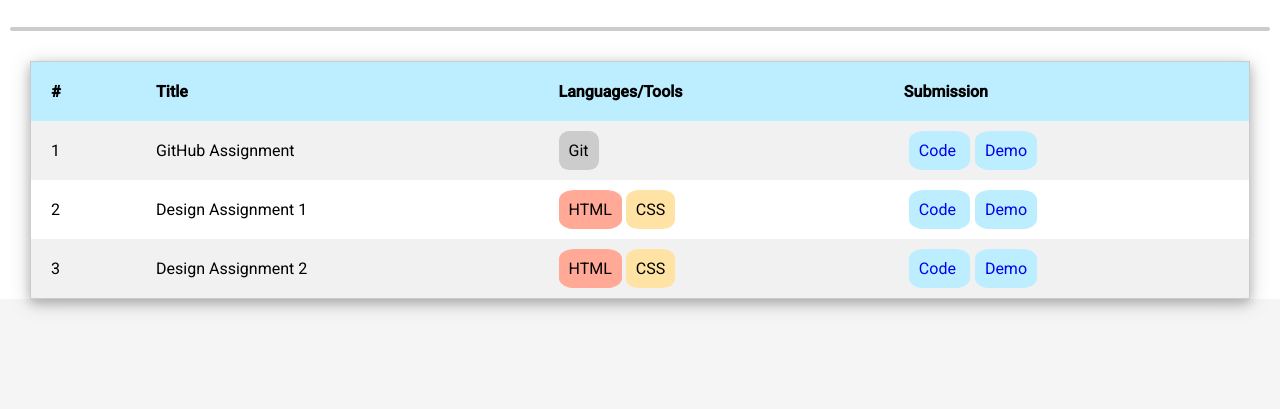
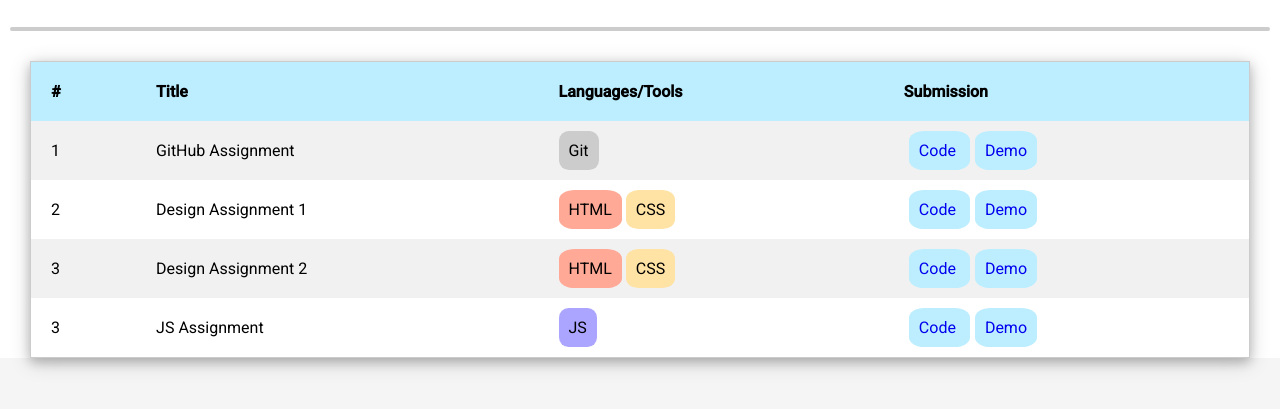
Before and after one commit to joshinasla/Assignment, a plain HTML site: page index.html in a window 1280 px wide. Shown: the part 123-532 px from the top of the page. Drawn offline with Linux system fonts and the light colour scheme; a web font is replaced by a local one.

Commit message:
js assignment

```diff
--- a/css/style.css
+++ b/css/style.css
@@ -88,3 +88,9 @@ a:visited {
   border-radius: 25%;
   width: 50px;
 }
+.js {
+  background-color: #aba5ff;
+  padding: 10px;
+  border-radius: 25%;
+  width: 50px;
+}
--- a/index.html
+++ b/index.html
@@ -65,6 +65,15 @@
               >
             </td>
           </tr>
+          <tr>
+            <td>3</td>
+            <td>JS Assignment</td>
+            <td><span class="js">JS</span></td>
+            <td>
+              <a href="https://github.com/joshinasla/JS-Assignment">Code </a
+              ><a href="https://joshinasla.github.io/JS-Assignment/">Demo</a>
+            </td>
+          </tr>
         </table>
       </div>
     </div>
```
Also changed, not shown: Readme.md.txt (added).
